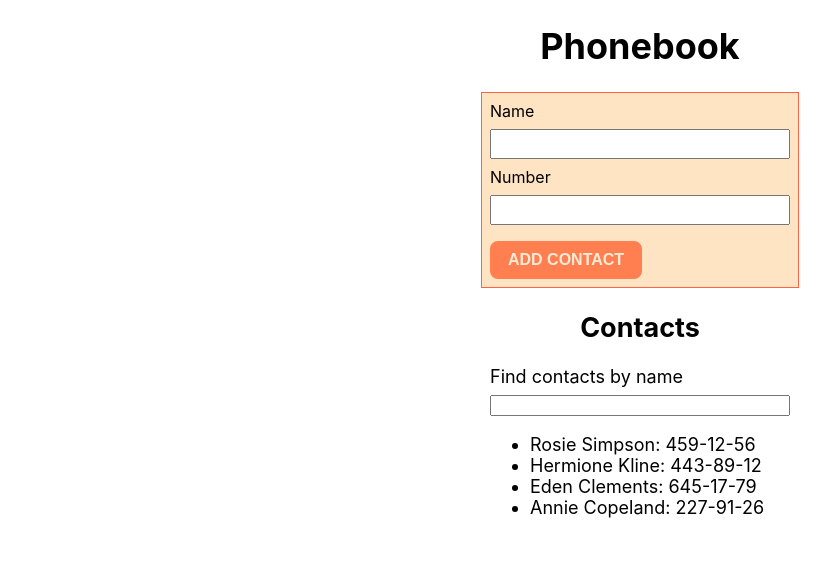
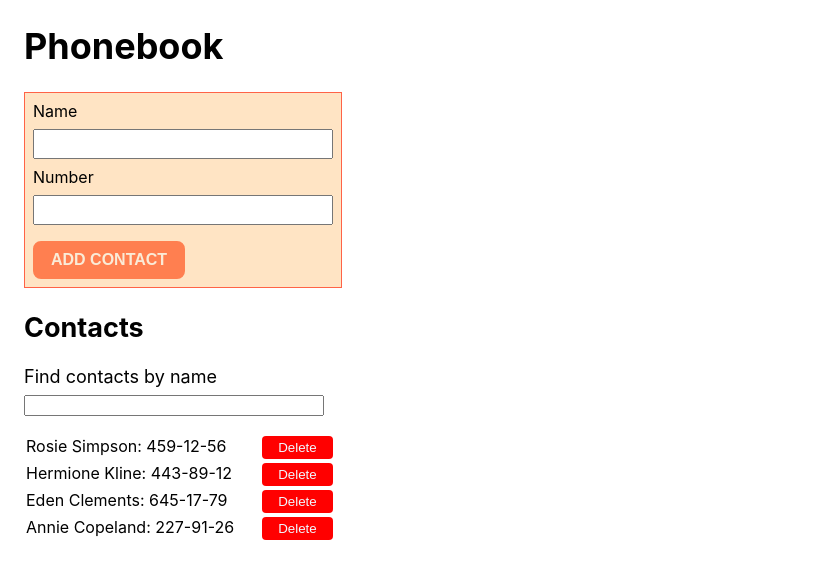
Before and after one commit to sexfoil/goit-react-woolf-hw-02-phonebook, a React (Create React App) app: page / in a window 1280 px wide. Shown: the top 578 px of the page, without its empty margins (0-838 px from the left). Built offline with nearby package versions, Linux system fonts and the light colour scheme.

Commit message:
Finished functionality

```diff
--- a/src/components/App.jsx
+++ b/src/components/App.jsx
@@ -12,35 +12,37 @@ class App extends Component {
       { id: 'id-4', name: 'Annie Copeland', number: '227-91-26' },
     ],
     filter: '',
-    name: '',
-    number: '',
   };
 
-  updateContacts = contact => {
+  addContact = contact => {
     this.setState(prev => {
       const updatedContacts = [...prev.contacts, contact];
       return {
         contacts: updatedContacts,
       };
     });
-    this.formReset();
   };
 
-  updateInput = (name, value) => {
-    this.setState(() => {
-      return { [name]: value };
+  removeContact = contactId => {
+    this.setState(prev => {
+      const updatedContacts = prev.contacts.filter(
+        contact => contact.id !== contactId
+      );
+      return {
+        contacts: updatedContacts,
+      };
     });
+  };
+
+  hasContact = name => {
+    return this.state.contacts.find(
+      element => element.name.toLowerCase().trim() === name.toLowerCase().trim()
+    );
   };
 
   updateFilter = value => {
     this.setState(prev => {
       return { filter: value };
-    });
-  };
-
-  formReset = () => {
-    this.setState(() => {
-      return { name: '', number: '', filter: '' };
     });
   };
 
@@ -52,24 +54,23 @@ class App extends Component {
           display: 'flex',
           flexDirection: 'column',
           justifyContent: 'start',
-          alignItems: 'center',
+          alignItems: 'start',
+          paddingLeft: '24px',
           fontSize: 18,
           color: '#010101',
         }}
       >
         <h1>Phonebook</h1>
         <ContactForm
-          name={this.state.name}
-          number={this.state.number}
-          updateInput={this.updateInput}
-          updateContacts={this.updateContacts}
-          formReset={this.formReset}
+          hasContact={this.hasContact}
+          addContact={this.addContact}
         />
         <h2>Contacts</h2>
         <Filter filter={this.state.filter} updateFilter={this.updateFilter} />
         <ContactsList
           filter={this.state.filter}
           contacts={this.state.contacts}
+          removeContact={this.removeContact}
         />
       </div>
     );
--- a/src/components/ContactForm/ContactForm.jsx
+++ b/src/components/ContactForm/ContactForm.jsx
@@ -5,19 +5,28 @@ import { nanoid } from 'nanoid';
 class ContactForm extends Component {
   handleSubmit = evt => {
     evt.preventDefault();
-    const inputName = evt.target.name.value;
-    const inputNumber = evt.target.number.value;
+    const form = evt.target;
 
-    const newContact = { id: nanoid(), name: inputName, number: inputNumber };
-    this.props.updateContacts(newContact);
+    if (this.props.hasContact(form.name.value)) {
+      alert(`${form.name.value} is already in contacts.`);
+      return;
+    }
+
+    const newContact = {
+      id: nanoid(),
+      name: form.name.value,
+      number: form.number.value,
+    };
+    this.props.addContact(newContact);
+
+    form.reset();
   };
 
   handleChange = ({ target: { name, value } }) => {
-    this.props.updateInput(name, value);
+    this.props.hasContact(name, value);
   };
 
   render() {
-    const { name, number } = this.props;
     return (
       <form className={css.form} onSubmit={this.handleSubmit}>
         <div className={css.inputs}>
@@ -27,7 +36,7 @@ class ContactForm extends Component {
           <input
             type="text"
             name="name"
-            value={name}
+            // value={this.name}
             onChange={this.handleChange}
             id="name"
             pattern="^[a-zA-Z]+(([' -][a-zA-Z ])?[a-zA-Z]*)*$"
@@ -40,7 +49,7 @@ class ContactForm extends Component {
           <input
             type="tel"
             name="number"
-            value={number}
+            // value={this.number}
             onChange={this.handleChange}
             id="number"
             pattern="\+?\d{1,4}?[-.\s]?\(?\d{1,3}?\)?[-.\s]?\d{1,4}[-.\s]?\d{1,4}[-.\s]?\d{1,9}"
--- a/src/components/ContactList/ContactList.jsx
+++ b/src/components/ContactList/ContactList.jsx
@@ -2,22 +2,34 @@ import { Component } from 'react';
 import css from './ContactList.module.css';
 
 class ContactsList extends Component {
+  handleClick = evt => {
+    this.props.removeContact(evt.target.id);
+  };
+
   render() {
     const { filter, contacts } = this.props;
     return (
-      <div className={css.contacts}>
-        <ul>
+      <ul className={css['contact-list']}>
         {contacts.map(contact => {
           return (
             contact.name.toLowerCase().includes(filter.toLowerCase()) && (
-                <li key={contact.id} className={css.title}>
+              <li key={contact.id} className={css.contact}>
+                <span>
                   {contact.name}: {contact.number}
+                </span>
+                <button
+                  id={contact.id}
+                  className={css['btn-delete']}
+                  type="button"
+                  onClick={this.handleClick}
+                >
+                  Delete
+                </button>
               </li>
             )
           );
         })}
       </ul>
-      </div>
     );
   }
 }
--- a/src/components/ContactList/ContactList.module.css
+++ b/src/components/ContactList/ContactList.module.css
@@ -1,3 +1,27 @@
-.contacts {
-  width: 300px;
+.contact-list {
+  font-size: 16px;
+  padding: 2px 0;
 }
+
+.contact {
+  display: flex;
+  flex-direction: row;
+  justify-content: space-between;
+  column-gap: 24px;
+  width: 100%;
+  padding: 2px;
+}
+
+.btn-delete {
+  color: aliceblue;
+  background-color: red;
+  border: none;
+  border-radius: 4px;
+  padding: 4px 16px;
+  cursor: pointer;
+}
+
+.btn-delete:active {
+  padding: 3px 15px;
+  border: 1px solid white;
+}
```
Lines whose indentation alone changed are shown as unchanged.
